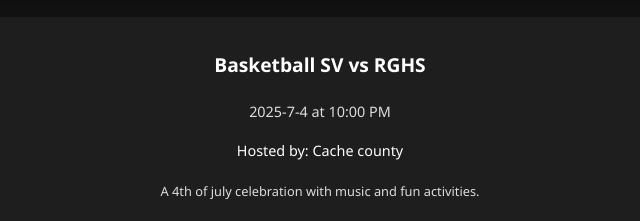
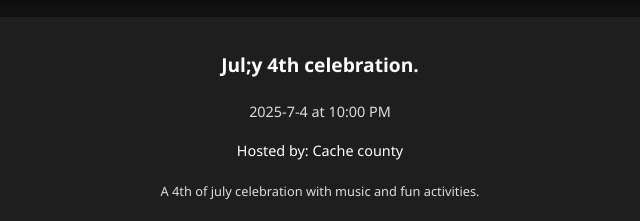
Before and after one commit to Hoytlyman/wolvesarenafbla, a plain HTML site: page main.html in a window 1280 px wide. Shown: the part 563-784 px from the top of the page, 320-960 px from the left. Drawn offline with Linux system fonts and the light colour scheme.

Commit message:
Update main.html

```diff
--- a/main.html
+++ b/main.html
@@ -228,7 +228,7 @@
     },
     {
       "event_id": "2",
-    "event_name": "Basketball SV vs RGHS",
+    "event_name": "Jul;y 4th celebration.",
     "hosted_by": "Cache county",
     "event_date": "2025-7-4",
     "event_time": "10:00 PM",
```
